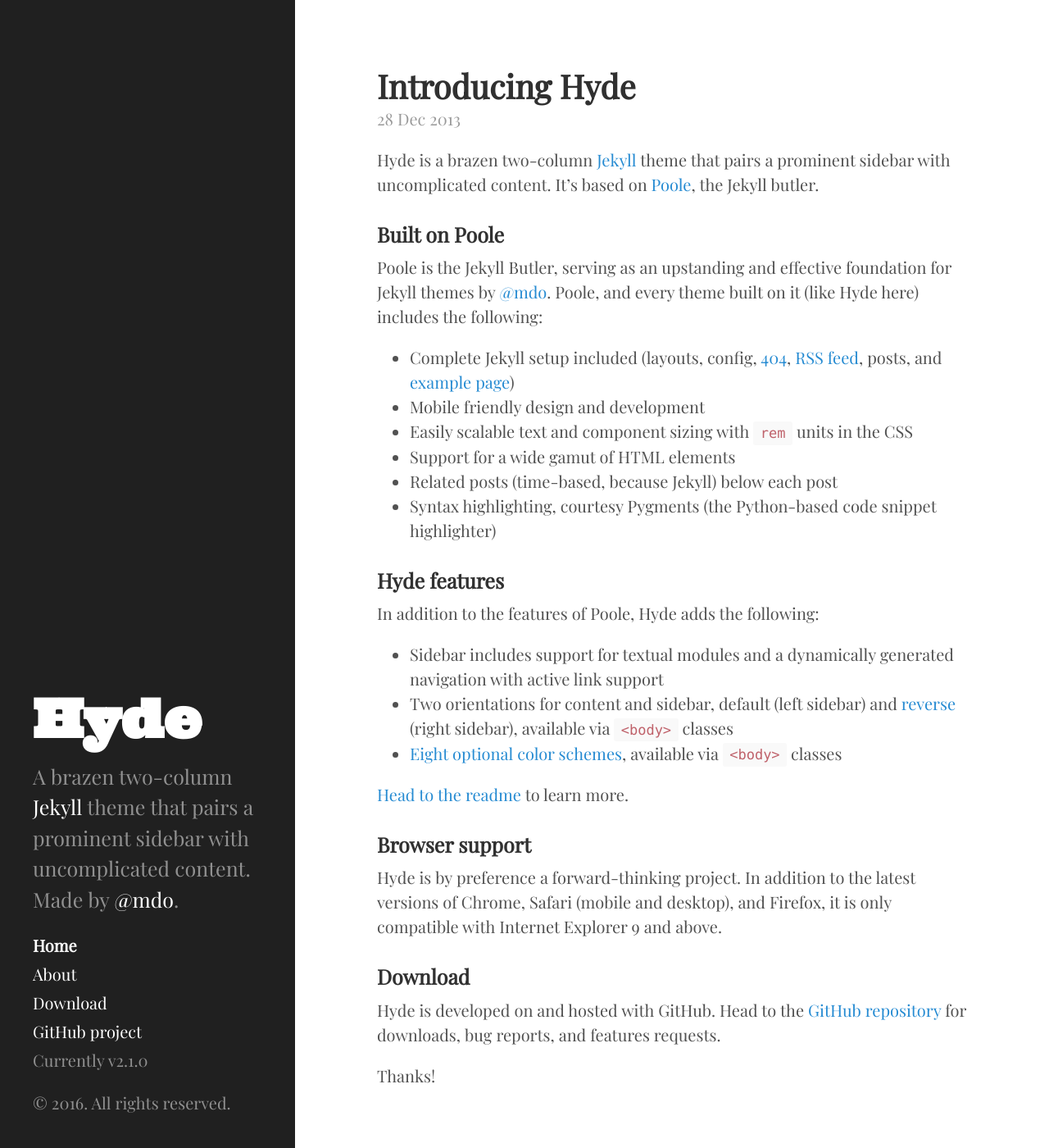
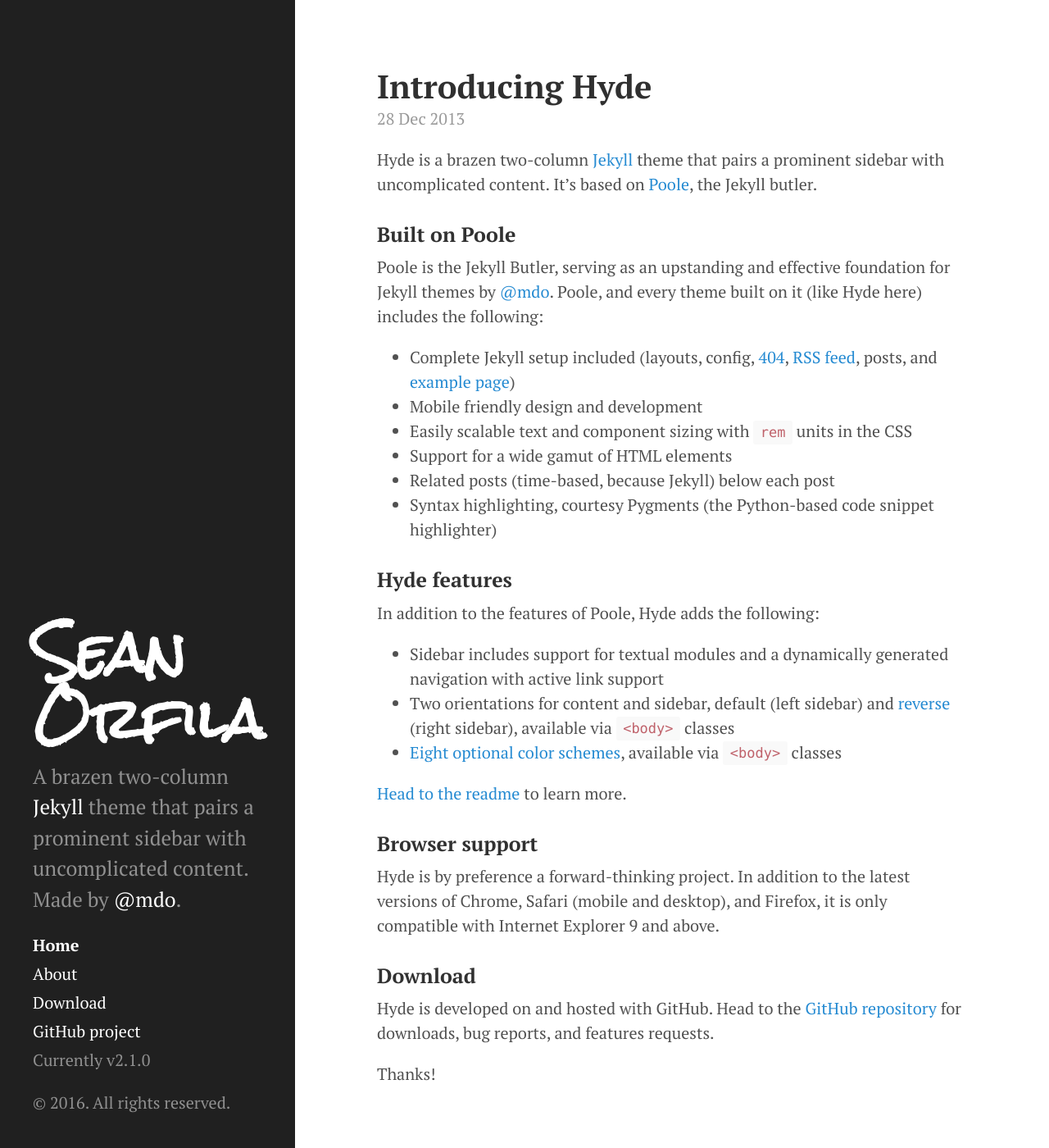
Before and after one commit to seandogg/blog_old, a Jekyll site: the page built from index.html, in a window 1280 px wide and 1400 px high. Shown: the whole window at 82% size. Built offline with Jekyll 4.4.1, drawn with Linux system fonts in a browser that asks for light colours; Markdown is read by kramdown in place of the engine named in the settings; the list of posts is cut into pages by our own code.

Commit message:
typography updates

```diff
--- a/_config.yml
+++ b/_config.yml
@@ -7,14 +7,14 @@ permalink:        pretty
 relative_permalinks: false
 
 # Setup
-title:            Hyde
-tagline:          'A Jekyll theme'
+title:            Sean Orfila
+tagline:          'Interwebz Extraordiarre'
 description:      'A brazen two-column <a href="http://jekyllrb.com" target="_blank">Jekyll</a> theme that pairs a prominent sidebar with uncomplicated content. Made by <a href="https://twitter.com/mdo" target="_blank">@mdo</a>.'
 url:              https://seandogg.github.io
 baseurl:          /
 
 author:
-  name:           'Mark Otto'
+  name:           'Sean Orfila'
   url:            https://twitter.com/seanSince82
 
 paginate:         5
--- a/_includes/head.html
+++ b/_includes/head.html
@@ -18,7 +18,7 @@
   <link rel="stylesheet" href="{{ site.baseurl }}public/css/poole.css">
   <link rel="stylesheet" href="{{ site.baseurl }}public/css/syntax.css">
   <link rel="stylesheet" href="{{ site.baseurl }}public/css/hyde.css">
-    <link href="https://fonts.googleapis.com/css?family=Playfair+Display|Ultra" rel="stylesheet">
+    <link href="https://fonts.googleapis.com/css?family=PT+Serif:400,700|Rock+Salt" rel="stylesheet">
 
   <!-- Icons -->
   <link rel="apple-touch-icon-precomposed" sizes="144x144" href="{{ site.baseurl }}public/apple-touch-icon-144-precomposed.png">
--- a/public/css/hyde.css
+++ b/public/css/hyde.css
@@ -32,7 +32,7 @@
  */
 
 html {
-  font-family: 'Playfair Display', serif, Helvetica, Arial, sans-serif;
+  font-family: 'PT Serif', serif, Helvetica, Arial, sans-serif;
 }
 @media (min-width: 48em) {
   html {
@@ -79,7 +79,7 @@ html {
 .sidebar-about h1 {
   color: #fff;
   margin-top: 0;
-  font-family: 'Ultra', serif;
+  font-family: 'Rock Salt', cursive;
   font-size: 3.25rem;
 }
 
```
